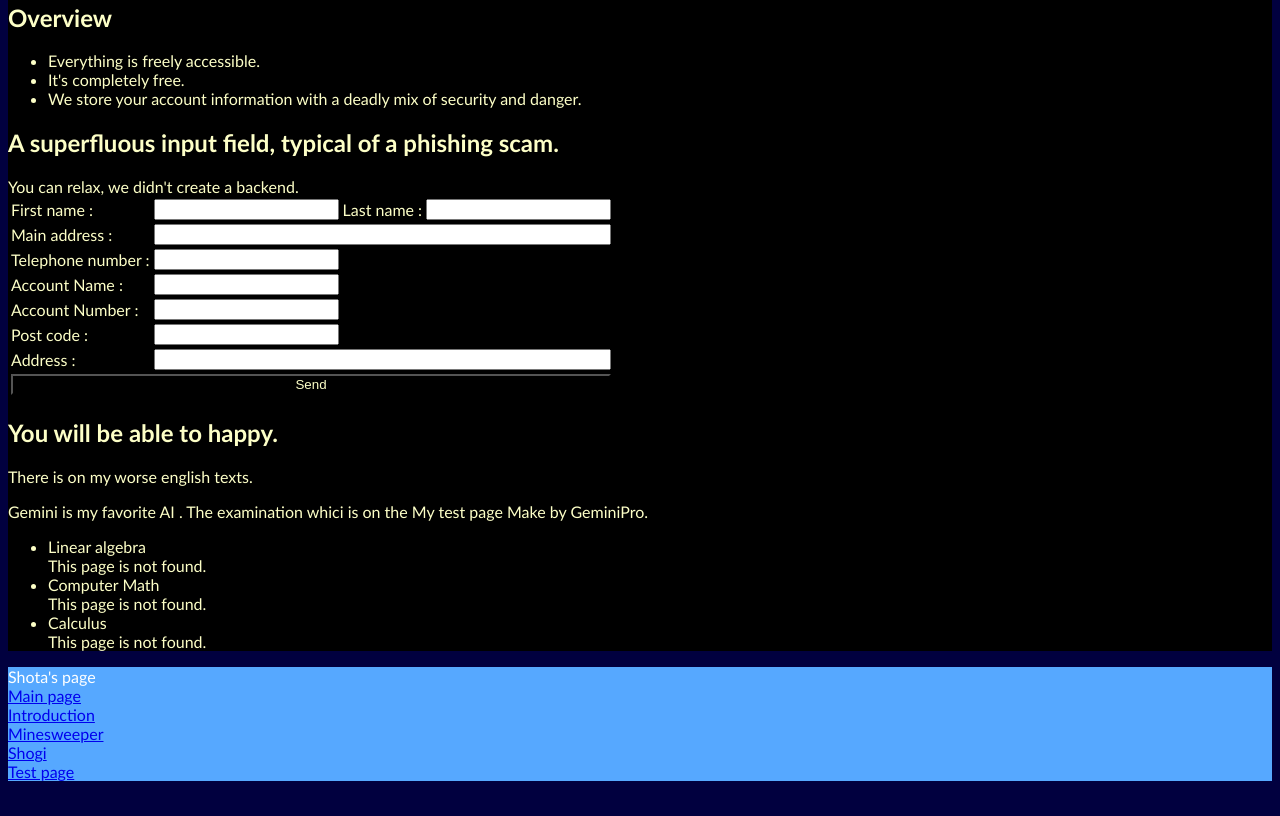
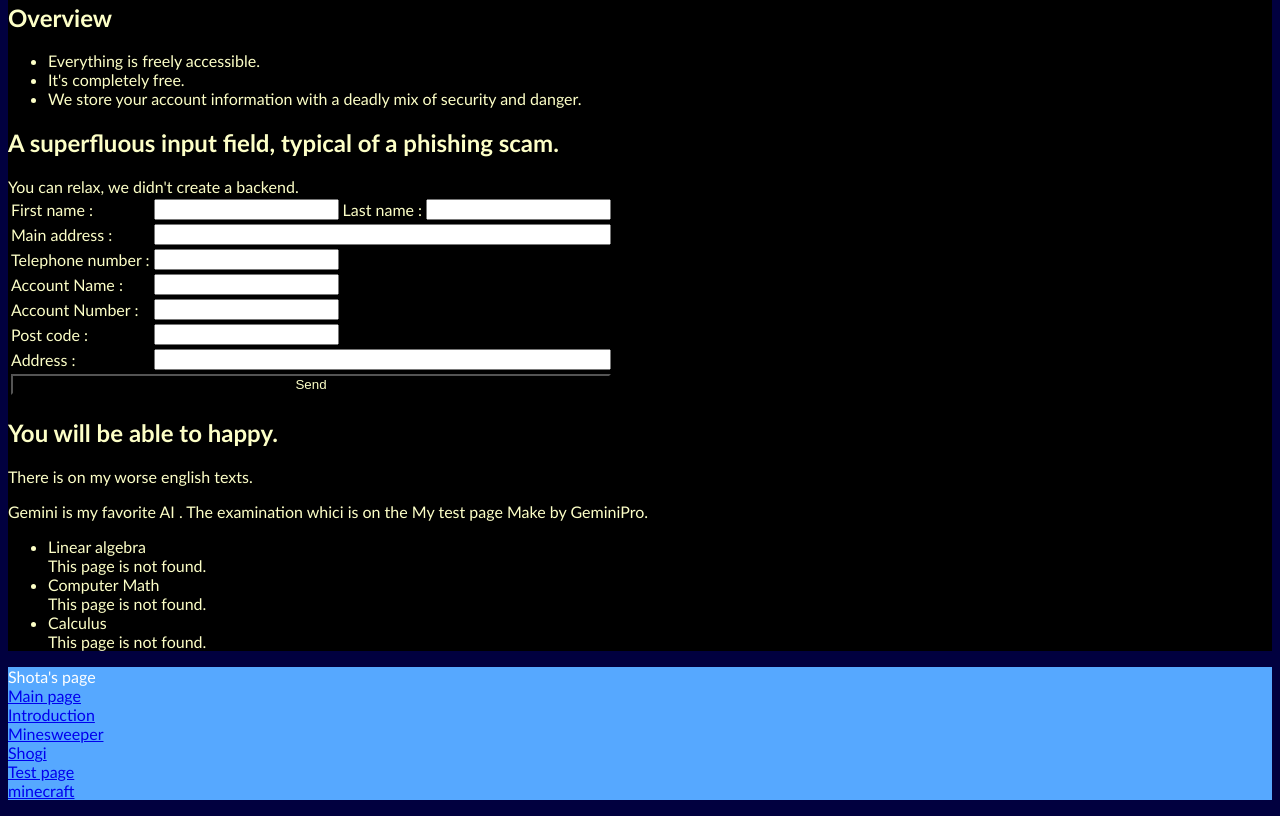
Before and after one commit to Oshota501/Oshota501.github.io, a plain HTML site: page index.html in a window 1280 px wide. Shown: the part 405-1221 px from the top of the page. Drawn offline with Linux system fonts and the light colour scheme.

Commit message:
minecraft v1.1

```diff
--- a/index.html
+++ b/index.html
@@ -204,6 +204,7 @@ document.getElementsByClassName("btn1")[0].addEventListener("click",function(){
                 <a href="/mine/html.html">Minesweeper</a><br>
                 <a href="/oshoshougi3/index.html">Shogi</a><br>
                 <a href="/test_countermeasure/allTest.html">Test page</a><br>
+                <a href="/games/minecraft/minecraft_plane.html">minecraft</a><br>
             </p>
         </div>
     </footer>
```
